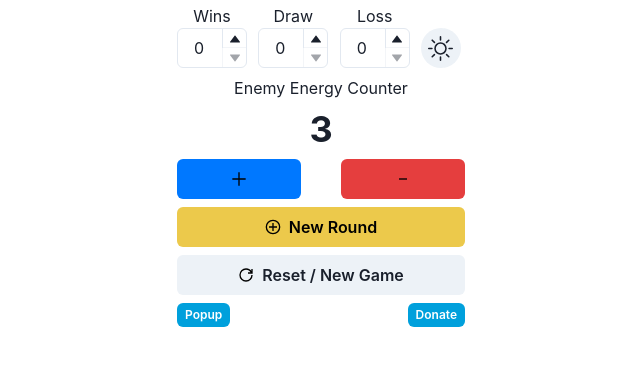
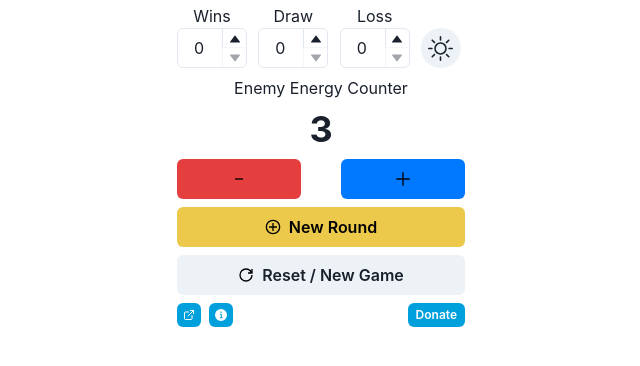
Before and after one commit to KasperLuna/Next-Chakra-Portfolio, a Next.js app: page /axie in a window 1280 px wide. Shown: the top 366 px of the page, without its empty margins (319-959 px from the left). Built offline with nearby package versions, Linux system fonts and the light colour scheme.

Commit message:
Updated axie counter

```diff
--- a/src/pages/axie.js
+++ b/src/pages/axie.js
@@ -1,4 +1,5 @@
 import Head from "next/head";
+import { useEffect } from "react";
 import {
   Box,
   Container,
@@ -24,6 +25,7 @@ import {
   NumberIncrementStepper,
   NumberDecrementStepper,
 } from "@chakra-ui/react";
+import { ExternalLinkIcon, InfoIcon } from "@chakra-ui/icons";
 import { useDisclosure } from "@chakra-ui/hooks";
 
 //Icons and Logo
@@ -35,6 +37,16 @@ import { BiCopy } from "react-icons/bi";
 import Logo from "../logos/navlogo.js";
 import { useColorMode } from "@chakra-ui/color-mode";
 import ColorToggle from "../components/colortoggle.js";
+
+const addEnergy = (energy) => {
+  return energy === 10 ? 0 : 1;
+};
+const newRoundEnergy = (energy) => {
+  return energy === 9 ? 1 : energy === 10 ? 0 : 2;
+};
+const removeEnergy = (energy) => {
+  return energy === 0 ? 0 : -1;
+};
 
 const Counter = ({ header }) => {
   return (
@@ -53,24 +65,34 @@ const Counter = ({ header }) => {
   );
 };
 
-const addEnergy = (energy) => {
-  return energy === 10 ? 0 : 1;
-};
-
-const newRoundEnergy = (energy) => {
-  return energy === 9 ? 1 : energy === 10 ? 0 : 2;
-};
-
-const removeEnergy = (energy) => {
-  return energy === 0 ? 0 : -1;
-};
-
 export default function Axie() {
   const { colorMode, toggleColorMode } = useColorMode();
   const [energy, setEnergy] = useState(3);
   const { isOpen, onOpen, onClose } = useDisclosure();
   const wallet = "ronin:c10a01314991df0d8776bda72854556eef5922a5";
   const { hasCopied, onCopy } = useClipboard(wallet);
+
+  useEffect(() => {
+    const handleUserKeyPress = (keyCode) => {
+      if (keyCode == 65) {
+        setEnergy(energy + addEnergy(energy));
+      } else if (keyCode == 68) {
+        setEnergy(energy + removeEnergy(energy));
+      } else if (keyCode == 82) {
+        setEnergy(3);
+      } else if (keyCode == 32) {
+        setEnergy(energy + newRoundEnergy(energy));
+      }
+    };
+    const funcHandle = (event) => {
+      handleUserKeyPress(event.keyCode);
+    };
+    window.addEventListener("keydown", funcHandle);
+    return () => {
+      window.removeEventListener("keydown", funcHandle);
+    };
+  }, [energy]);
+
   return (
     <>
       <Head>
@@ -103,17 +125,17 @@ export default function Axie() {
             <IconButton
               marginRight={5}
               width={"100%"}
-              colorScheme="messenger"
-              icon={<GrAdd />}
-              onClick={() => setEnergy(energy + addEnergy(energy))}
+              colorScheme="red"
+              icon={<GrFormSubtract />}
+              onClick={() => setEnergy(energy + removeEnergy(energy))}
             />
             <Spacer />
             <IconButton
               marginLeft={5}
               width={"100%"}
-              colorScheme="red"
-              icon={<GrFormSubtract />}
-              onClick={() => setEnergy(energy + removeEnergy(energy))}
+              colorScheme="messenger"
+              icon={<GrAdd />}
+              onClick={() => setEnergy(energy + addEnergy(energy))}
             />
           </Flex>
           <Button
@@ -127,9 +149,11 @@ export default function Axie() {
             Reset / New Game
           </Button>
           <Stack direction="row">
-            <Button
+            <Tooltip label="Open in a popup window">
+              <IconButton
                 colorScheme="linkedin"
                 size="xs"
+                icon={<ExternalLinkIcon />}
                 onClick={() => {
                   window.open(
                     `${window.location.origin}/axie`,
@@ -137,9 +161,18 @@ export default function Axie() {
                     "width=310,height=360"
                   );
                 }}
+              />
+            </Tooltip>
+            <Tooltip
+              width="200px"
+              label="Use 'A', 'D' keys to add and Remove Energy, Space for new round, and 'R' to Reset"
             >
-              Popup
-            </Button>
+              <IconButton
+                colorScheme="linkedin"
+                size="xs"
+                icon={<InfoIcon />}
+              />
+            </Tooltip>
             <Spacer />
             <Box pt="4px">
               <a href={"/"}>
```
Lines whose indentation alone changed are shown as unchanged.
